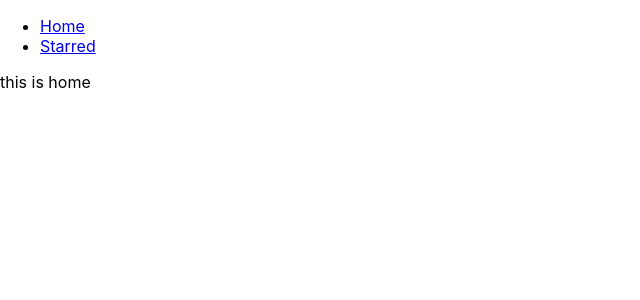
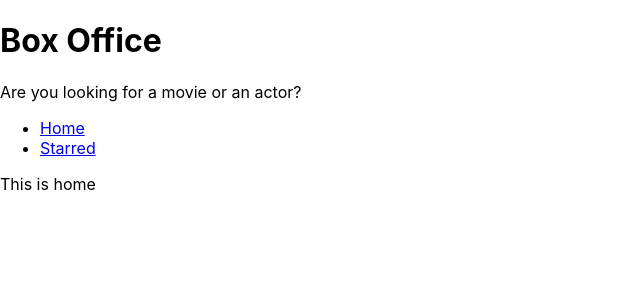
Before and after one commit to aakash015/box-office, a React (Create React App) app: page / in a window 1280 px wide. Shown: the top 300 px of the page, without its empty margins (0-640 px from the left). Built offline with nearby package versions, Linux system fonts and the light colour scheme.

Commit message:
added layout management and created title

```diff
--- a/src/App.js
+++ b/src/App.js
@@ -6,8 +6,7 @@
 
 function App() {
   return (
-   <div>
-    <Navs></Navs>
+
    <Switch>
      <Route exact  path = "/">
        <Home></Home>
@@ -21,7 +20,7 @@
       Page Not Found
     </Route>
    </Switch>
-   </div>
+
   );
 }
 
--- a/src/Pages/Home.js
+++ b/src/Pages/Home.js
@@ -1,9 +1,10 @@
 import React from 'react'
+import MainPageLayout from '../components/MainPageLayout'
 
 const Home = () => {
   return (
     <div>
-      this is home
+      <MainPageLayout>This is home</MainPageLayout>
     </div>
   )
 }
--- a/src/Pages/Starred.js
+++ b/src/Pages/Starred.js
@@ -1,9 +1,10 @@
 import React from 'react'
+import MainPageLayout from '../components/MainPageLayout'
 
 const Starred = () => {
   return (
     <div>
-      this is Starred
+     <MainPageLayout> this is Starred </MainPageLayout>
     </div>
   )
 }
--- /dev/null
+++ b/src/components/MainPageLayout.js
@@ -0,0 +1,18 @@
+import React from 'react'
+import Navs from './Navs'
+import Title from './Title'
+const MainPageLayout = (props) => {
+  return (
+    <div>
+       <div>
+      <Title title = "Box Office"
+      subtitle = "Are you looking for a movie or an actor?">
+      </Title>
+    <Navs></Navs>
+     {props.children}
+   </div>
+    </div>
+  )
+}
+
+export default MainPageLayout
--- /dev/null
+++ b/src/components/Title.js
@@ -0,0 +1,12 @@
+import React from 'react'
+
+const Title = ({title,subtitle}) => {
+  return (
+    <div>
+       <h1>{title}</h1>
+       <p>{subtitle}</p>
+    </div>
+  )
+}
+
+export default Title
```
